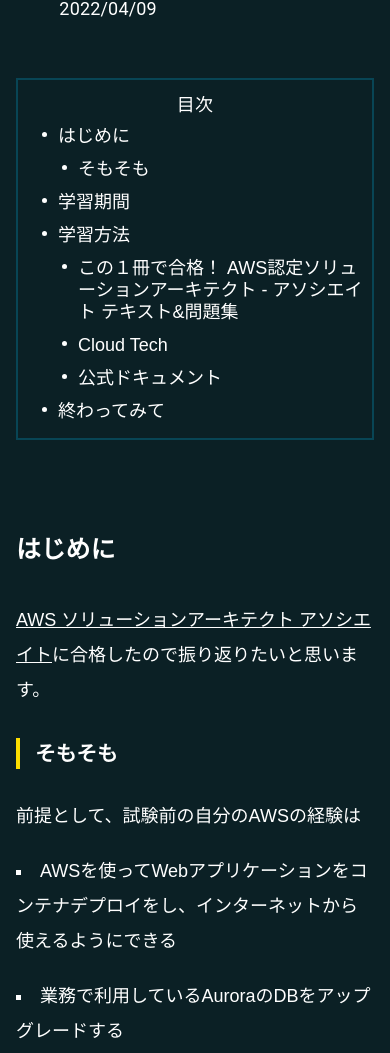
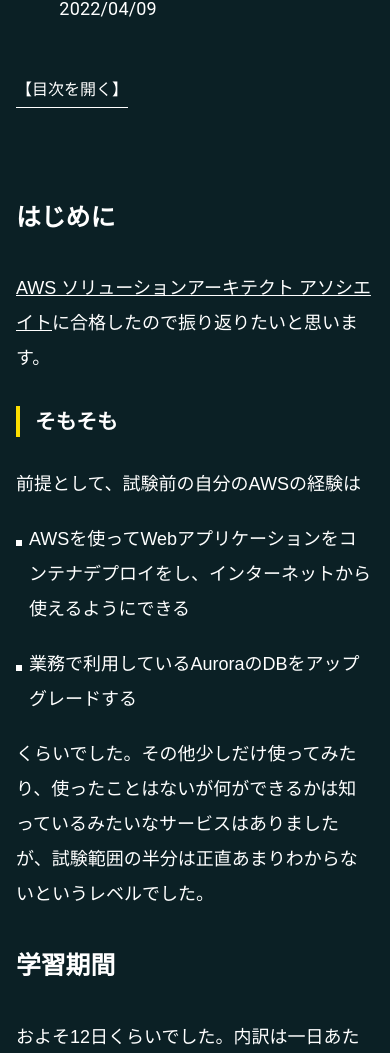
Before and after one commit to Ryota-Onuma/onuma-ryota, a Next.js app: page /post/aws-saa-reflection in a window 390 px wide. Shown: the part 515-1568 px from the top of the page. Built offline with nearby package versions, Linux system fonts and the light colour scheme; some icons are missing; a web font is replaced by a local one.

Commit message:
fix tocのbuttonをつけた

```diff
--- a/src/components/pages/Post/components/Toc/index.tsx
+++ b/src/components/pages/Post/components/Toc/index.tsx
@@ -1,3 +1,5 @@
+import React, { useState } from 'react';
+
 import { Box, Typography } from '@mui/material';
 import Link from 'next/link';
 
@@ -14,14 +16,26 @@
 };
 
 export const Toc = ({ headings, isDesctop }: TocProps) => {
+  const [isOpen, setIsOpen] = useState(false);
   return (
     <>
       {isDesctop ? (
+        <>
+          <Box
+            component="span"
+            onClick={() => setIsOpen(!isOpen)}
+            sx={Style.desktop.toc.toggleButtonContainer}
+          >
+            <Box sx={Style.desktop.toc.toggleButton}>
+              {isOpen ? '【目次を閉じる】' : '【目次を開く】'}
+            </Box>
+          </Box>
+          {isOpen && (
             <Box sx={Style.desktop.toc.container}>
               <Typography component="p" sx={Style.desktop.toc.title}>
                 目次
               </Typography>
-          <Box component="ul" sx={Style.mobile.toc.ul}>
+              <Box component="ul" sx={Style.desktop.toc.ul}>
                 {headings.map((e, i) => (
                   <Box
                     key={i}
@@ -51,7 +65,20 @@
                 ))}
               </Box>
             </Box>
+          )}
+        </>
       ) : (
+        <>
+          <Box
+            component="span"
+            onClick={() => setIsOpen(!isOpen)}
+            sx={Style.mobile.toc.toggleButtonContainer}
+          >
+            <Box sx={Style.mobile.toc.toggleButton}>
+              {isOpen ? '【目次を閉じる】' : '【目次を開く】'}
+            </Box>
+          </Box>
+          {isOpen && (
             <Box sx={Style.mobile.toc.container}>
               <Typography component="p" sx={Style.mobile.toc.title}>
                 目次
@@ -88,5 +115,7 @@
             </Box>
           )}
         </>
+      )}
+    </>
   );
 };
--- a/src/components/pages/Post/components/Toc/style.ts
+++ b/src/components/pages/Post/components/Toc/style.ts
@@ -9,6 +9,15 @@
         flexDirection: 'column',
         justifyContent: 'flex-start',
         py: 2,
+      },
+      toggleButtonContainer: {
+        display: 'flex',
+        justifyContent: 'flex-start',
+      },
+      toggleButton: {
+        cursor: 'pointer',
+        pb: '1px',
+        borderBottom: `1px solid ${theme.palette.monotone.white}`,
       },
       ul: {
         margin: 0,
@@ -36,6 +45,15 @@
         justifyContent: 'flex-start',
         py: 2,
       },
+      toggleButtonContainer: {
+        display: 'flex',
+        justifyContent: 'flex-start',
+      },
+      toggleButton: {
+        cursor: 'pointer',
+        pb: '5px',
+        borderBottom: `1px solid ${theme.palette.monotone.white}`,
+      },
       ul: {
         margin: 0,
         display: 'flex',
--- a/src/components/pages/Post/style.ts
+++ b/src/components/pages/Post/style.ts
@@ -8,7 +8,7 @@
         color: theme.palette.monotone.white,
         display: 'flex',
         flexDirection: 'column',
-        gap: 8,
+        gap: 5,
         mx: 'auto',
       },
       top: {
--- a/src/styles/prism.css
+++ b/src/styles/prism.css
@@ -6,7 +6,6 @@
  */
 
 code {
-  padding: 0px 6px 1px 6px;
   background-color: #13363f;
 }
 
@@ -15,8 +14,6 @@
   background: #13363f;
   color: #ffffff;
   font-family: Consolas, Monaco, 'Andale Mono', 'Ubuntu Mono', monospace;
-  /* this is the default */
-  /* The following properties are standard, please leave them as they are */
   font-size: 1em;
   direction: ltr;
   text-align: left;
@@ -27,7 +24,6 @@
   -moz-tab-size: 2;
   -o-tab-size: 2;
   tab-size: 2;
-  /* The following properties are also standard */
   -webkit-hyphens: none;
   -moz-hyphens: none;
   -ms-hyphens: none;
@@ -61,12 +57,10 @@
   border-radius: 0.5em;
 }
 
-/* Properties specific to inline code */
 :not(pre) > code[class*='language-'] {
   padding: 0.2em 0.3em;
   border-radius: 0.5rem;
   white-space: normal;
-  /* this is standard */
 }
 
 .token.comment,
@@ -191,13 +185,36 @@
 }
 
 .postContent ul li {
-  list-style: square;
-  list-style-position: inside;
+  list-style: none;
   font-size: 18px;
-  line-height: 38px;
+  line-height: 35px;
   margin: 15px 0;
   word-break: break-all;
+  position: relative;
+  padding-left: 18px;
 }
+.postContent ul li::before {
+  content: "";
+  display: block;
+  width: 6px;
+  height: 6px;
+  background: white;
+  position: absolute;
+  left: 0;
+  top: 17.5px;
+}
+
+.postContent ol li::before {
+  content: "";
+  display: block;
+  width: 6px;
+  height: 6px;
+  background: white;
+  position: absolute;
+  left: 0;
+  top: 17.5px;
+}
+
 
 .postContent ul li a {
   display: inline;
@@ -208,12 +225,13 @@
 }
 
 .postContent ol li {
-  list-style: decimal;
-  list-style-position: inside;
+  list-style: none;
   font-size: 18px;
-  line-height: 38px;
+  line-height: 35px;
   margin: 15px 0;
   word-break: break-all;
+  position: relative;
+  padding-left: 18px;
 }
 
 .postContent ol li a {
@@ -291,11 +309,34 @@
     margin: 20px 0;
     font-size: 18px;
     line-height: 35px;
+    padding-left: 13px;
   }
   .postContent ul li {
     margin: 20px 0;
     font-size: 18px;
     line-height: 35px;
+    padding-left: 13px;
+  }
+
+  .postContent ul li::before {
+    content: "";
+    display: block;
+    width: 6px;
+    height: 6px;
+    background: white;
+    position: absolute;
+    left: 0;
+    top: 17.5px;
+  }
+  .postContent ol li::before {
+    content: "";
+    display: block;
+    width: 6px;
+    height: 6px;
+    background: white;
+    position: absolute;
+    left: 0;
+    top: 17px;
   }
 
   .postContent h1 {
```
Also changed, not shown: _posts/golang-best-practice.md (+1 -0 lines). Lines whose indentation alone changed are shown as unchanged.
